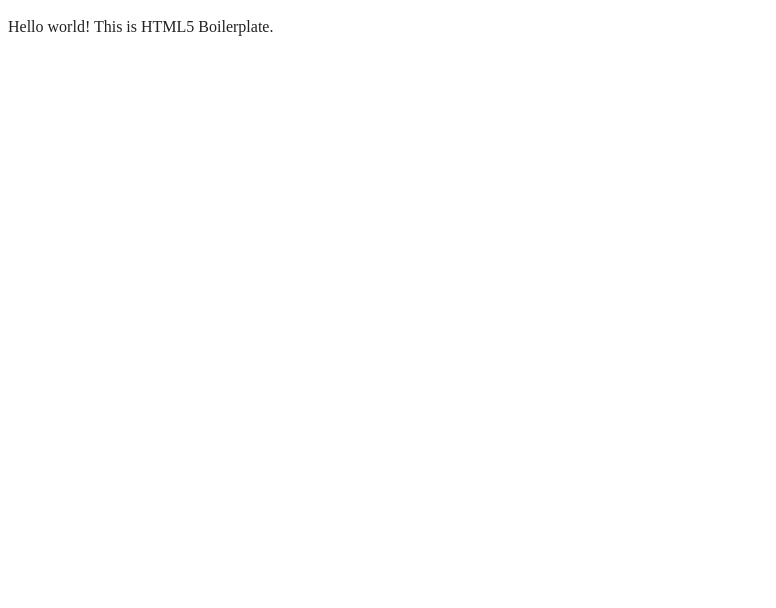
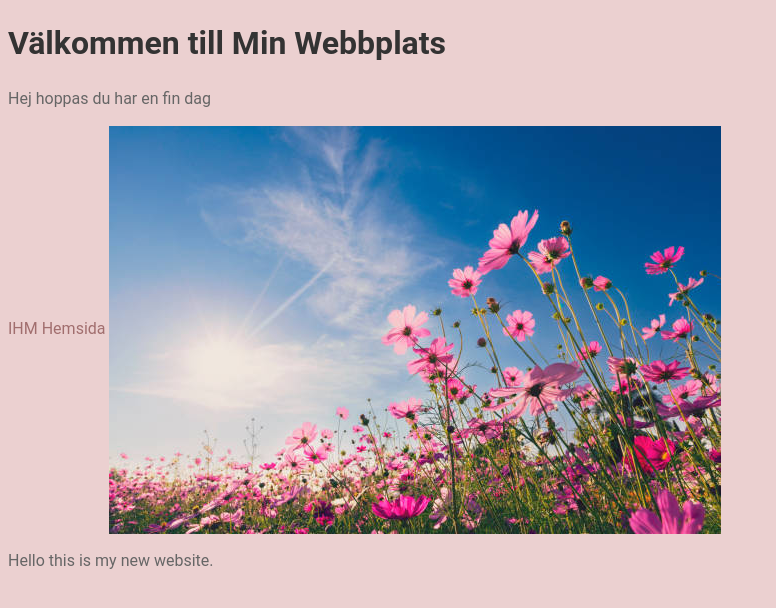
Before and after one commit to Isakih635/HTMLik, a website built with webpack: page index.html in a window 1280 px wide. Shown: the whole page, without its empty margins (0-776 px from the left). Built offline with nearby package versions, Linux system fonts and the light colour scheme.

Commit message:
Change background color to pink

```diff
--- a/index.html
+++ b/index.html
@@ -20,12 +20,49 @@
 
   <link rel="manifest" href="site.webmanifest">
   <meta name="theme-color" content="#fafafa">
+  </style>
+  <style>
+    body {
+      background-color: #ebd0d0; /* Ljusrosa bakgrundsfärg */
+      font-family: 'Roboto', sans-serif;
+    }
+    h1 {
+      color: #333; /* Mörkgrå färg för rubriken */
+    }
+    p {
+      color: #666; /* Grå färg för texten */
+    }
+    a {
+      color: #a16e6e; /* röd färg för länkar */
+      text-decoration: none;
+    }
+    a:hover {
+      text-decoration: underline;
+    }
+    .image-link {
+      display: block;
+      margin-top: 20px;
+    }
+  </style>
+</head>
+<body>
+<header>
+  <h1>Välkommen till Min Webbplats</h1>
+</header>
+<main>
+  <p>
+Hej hoppas du har en fin dag</p>
+  <a href="https://www.ihm.se/" target="_blank">IHM Hemsida</a>
+    <img src="blommor.jpg" alt="blommor">
+  </a>
+</main>
+</body>
 </head>
 
 <body>
 
   <!-- Add your site or application content here -->
-  <p>Hello world! This is HTML5 Boilerplate.</p>
+  <p>Hello this is my new website.</p>
   <script src="js/app.js"></script>
 
 </body>
```
Also changed, not shown: blommor.jpg (added), img/blommor.jpg (added).
